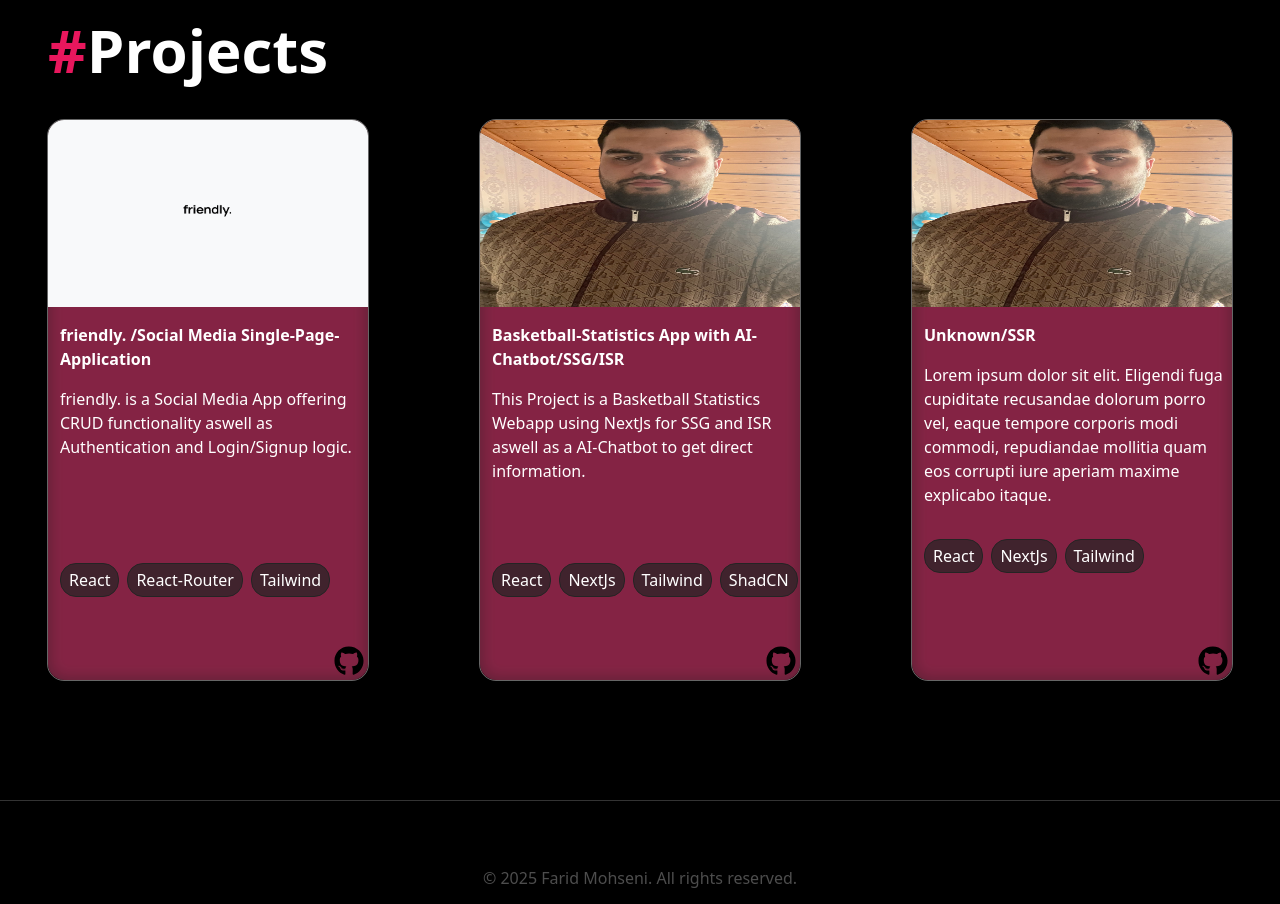
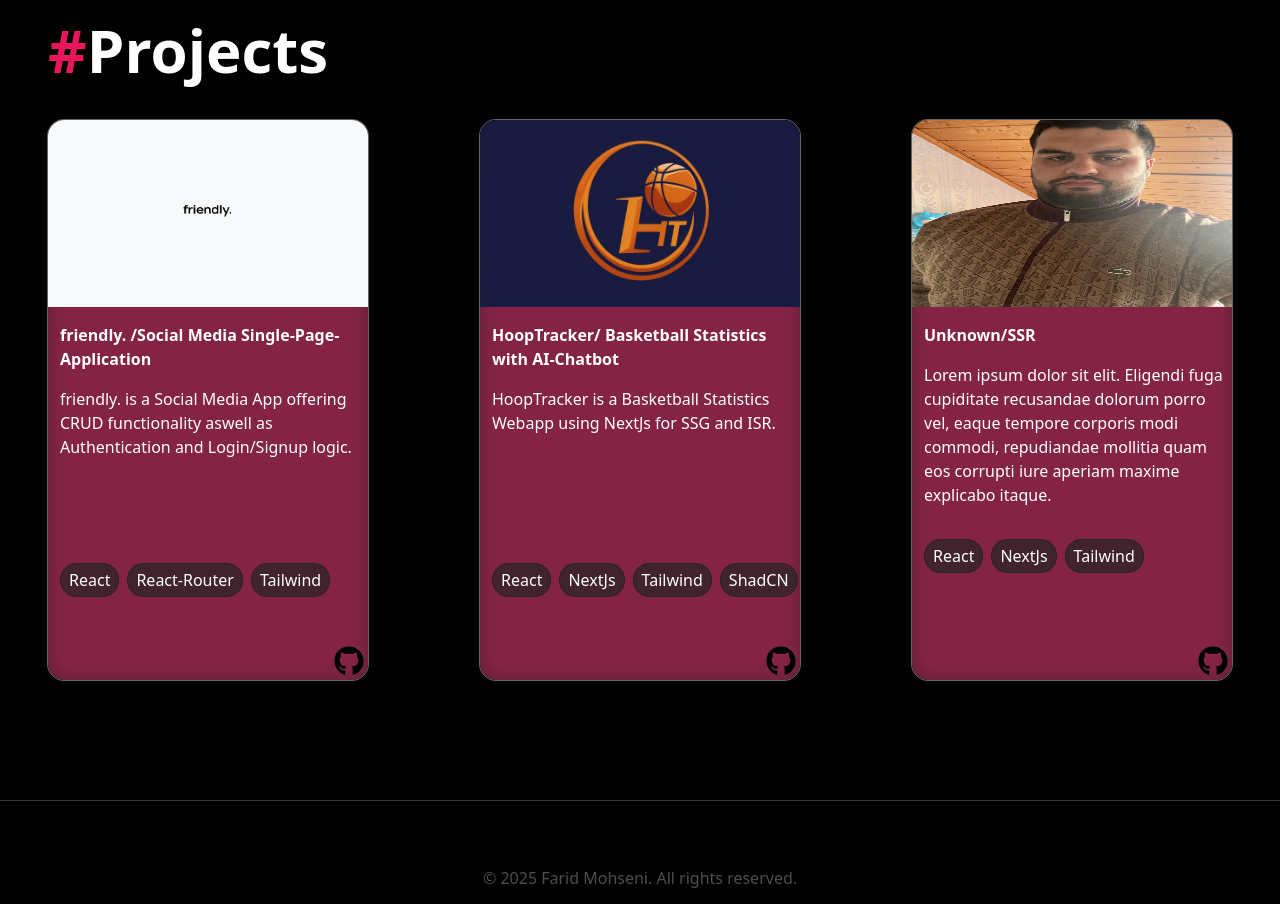
Before and after one commit to FaridMo99/Portfolio-Landing-Page, a React (Vite) app: page / in a window 1280 px wide. Shown: the part 2060-2964 px from the top of the page. Built offline with nearby package versions, Linux system fonts and the light colour scheme.

Commit message:
added asset for hooptracker

```diff
--- a/src/components/main/Projects.jsx
+++ b/src/components/main/Projects.jsx
@@ -13,17 +13,17 @@ function Projects() {
           githubLink="https://github.com/FaridMo99/SPA"
           technologies={["React", "React-Router", "Tailwind"]}
           width="w-full md:w-[25vw]"
-          link=""
+          link="friendly.de"
           secondImage="/friendly-logo-second.png"
         />
         <ProjectsCard
-          title="Basketball-Statistics App with AI-Chatbot/SSG/ISR"
-          text="This Project is a Basketball Statistics Webapp using NextJs for SSG and ISR aswell as a AI-Chatbot to get direct information."
-          image="/self.jpeg"
+          title="HoopTracker/ Basketball Statistics with AI-Chatbot"
+          text="HoopTracker is a Basketball Statistics Webapp using NextJs for SSG and ISR."
+          image="/hooptracker-fullimage.jpg"
           githubLink="https://github.com/FaridMo99/nextjs-sportsapp"
           technologies={["React", "NextJs", "Tailwind", "ShadCN"]}
           width="w-full md:w-[25vw] my-12 md:my-0"
-          link=""
+          link="hooptracker.de"
           secondImage=""
         />
         <ProjectsCard
```
Also changed, not shown: public/hooptracker-fullimage.jpg (added).
